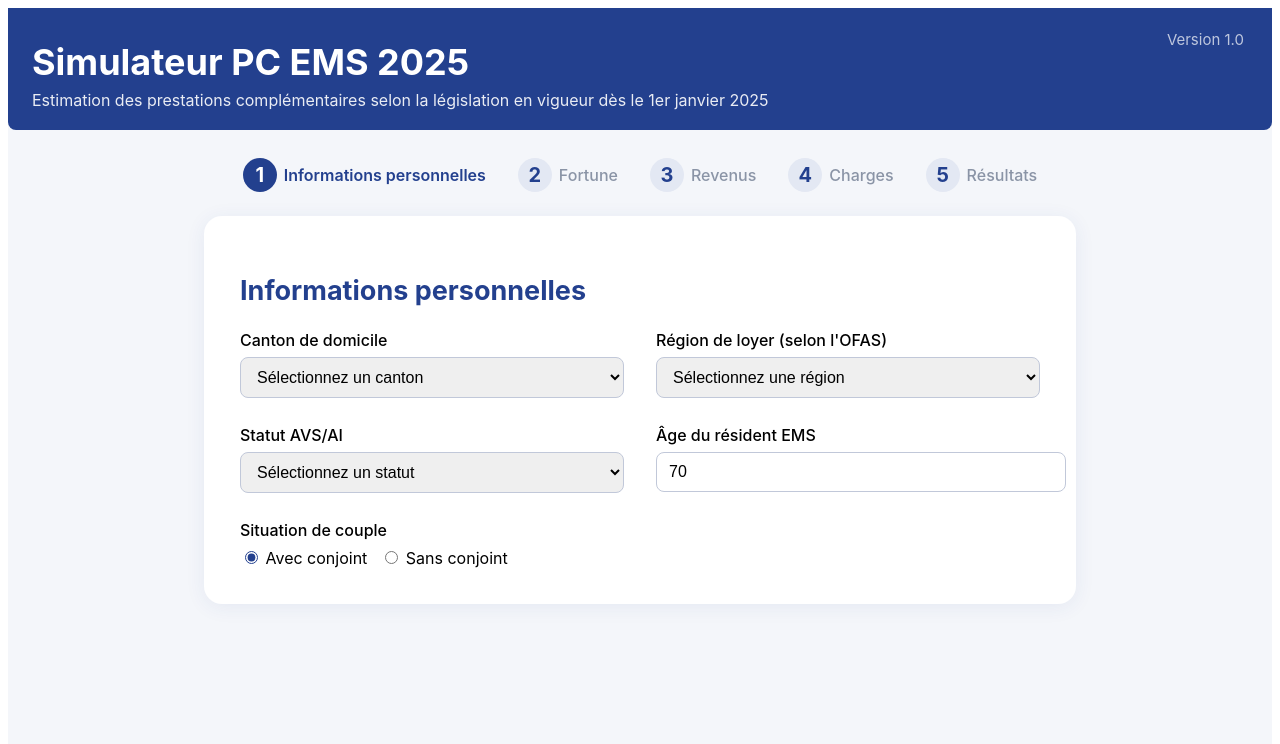
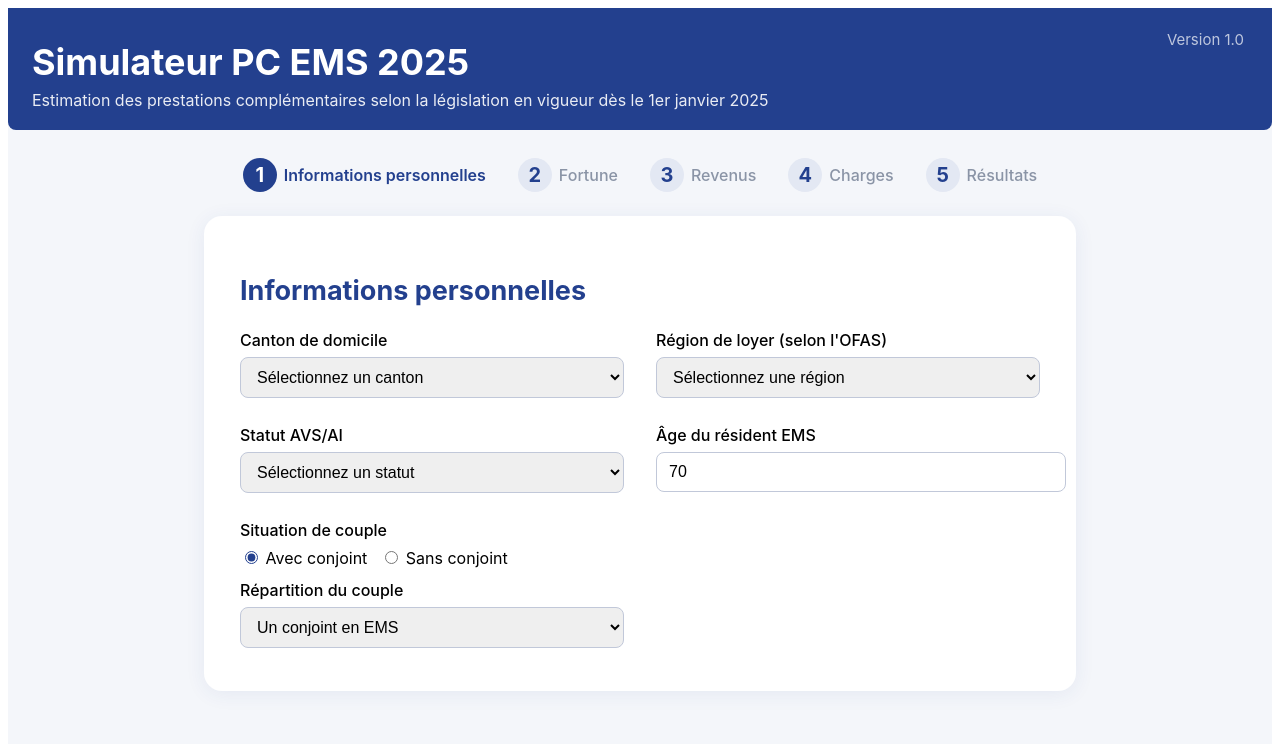
Before and after one commit to rus187/simulator-pc-ems, a React (Create React App) app: page / in a window 1280 px wide. Shown: the top 744 px of the page. Built offline with nearby package versions, Linux system fonts and the light colour scheme.

Commit message:
Add couple situation state

```diff
--- a/src/App.js
+++ b/src/App.js
@@ -918,7 +918,9 @@ const PCEMSSimulator = () => {
     }
   };
 
-  return <PCEMSPage1 />;
+  return (
+    <PCEMSPage1 formData={formData} handleInputChange={handleInputChange} />
+  );
 };
 
 export default PCEMSSimulator;
--- a/src/PCEMSPage1.js
+++ b/src/PCEMSPage1.js
@@ -1,4 +1,4 @@
-import React from "react";
+import React, { useState } from "react";
 
 const cantons = [
   "Argovie (AG)",
@@ -37,7 +37,14 @@ const regionsOfas = [
 
 const statuts = ["Bénéficiaire AVS", "Bénéficiaire AI"];
 
-export default function PCEMSPage1() {
+export default function PCEMSPage1({ formData = {}, handleInputChange }) {
+  const [situationCouple, setSituationCouple] = useState(
+    formData.situationCouple || "avecConjoint"
+  );
+  const [repartitionCouple, setRepartitionCouple] = useState(
+    formData.repartitionCouple || "unEnEMS"
+  );
+
   return (
     <div
       style={{
@@ -169,18 +176,46 @@ export default function PCEMSPage1() {
               <div style={{ marginTop: 8 }}>
                 <input
                   type="radio"
-                  name="couple"
-                  defaultChecked
+                  name="situationCouple"
+                  value="avecConjoint"
+                  checked={situationCouple === "avecConjoint"}
+                  onChange={(e) => {
+                    setSituationCouple(e.target.value);
+                    handleInputChange && handleInputChange(e);
+                  }}
                   style={{ accentColor: "#23408e" }}
                 />{" "}
                 Avec conjoint
                 <input
                   type="radio"
-                  name="couple"
+                  name="situationCouple"
+                  value="sansConjoint"
+                  checked={situationCouple === "sansConjoint"}
+                  onChange={(e) => {
+                    setSituationCouple(e.target.value);
+                    handleInputChange && handleInputChange(e);
+                  }}
                   style={{ accentColor: "#23408e", marginLeft: 18 }}
                 />{" "}
                 Sans conjoint
               </div>
+              {situationCouple === "avecConjoint" && (
+                <div style={{ marginTop: 12 }}>
+                  <label style={{ fontWeight: 500 }}>Répartition du couple</label>
+                  <select
+                    name="repartitionCouple"
+                    value={repartitionCouple}
+                    onChange={(e) => {
+                      setRepartitionCouple(e.target.value);
+                      handleInputChange && handleInputChange(e);
+                    }}
+                    style={selectStyle}
+                  >
+                    <option value="unEnEMS">Un conjoint en EMS</option>
+                    <option value="deuxEnEMS">Les deux en EMS</option>
+                  </select>
+                </div>
+              )}
             </div>
           </div>
           {/* Colonne 2 */}
```
